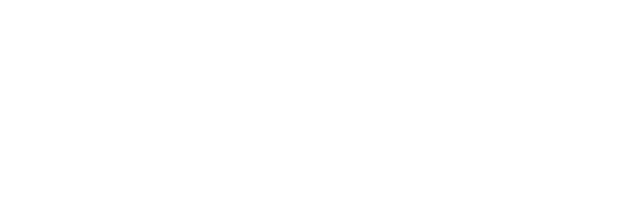
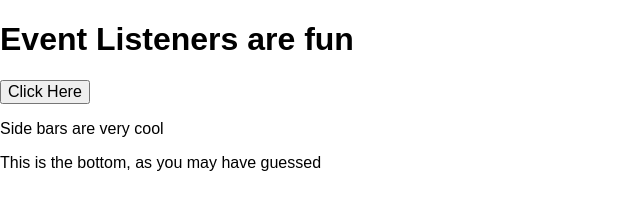
Before and after one commit to kellyngo/hw_listeners_ngo_kelly, a plain HTML site: page index.html in a window 1280 px wide. Shown: the whole page, without its empty margins (0-640 px from the left). Drawn offline with nearby package versions, Linux system fonts and the light colour scheme.

Commit message:
add html structure

```diff
--- a/index.html
+++ b/index.html
@@ -11,6 +11,22 @@
 </head>
 <body>
 
+<header>
+    <h1>Event Listeners are fun</h1>
+</header>
+
+<section>
+    <button>Click Here</button>
+</section>
+
+<aside>
+    <p>Side bars are very cool</p>
+</aside>
+
+<footer>
+    <p>This is the bottom, as you may have guessed</p>
+</footer>
+
 
 
     <script src="//ajax.googleapis.com/ajax/libs/jquery/1.11.1/jquery.min.js"></script>
```
